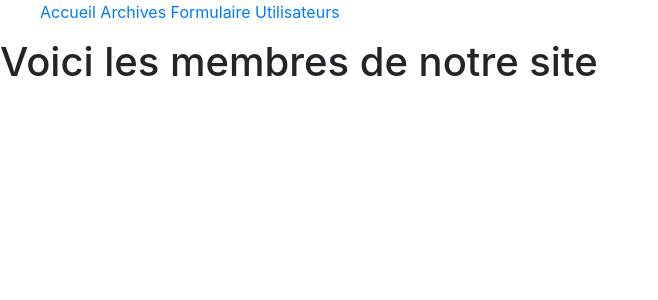
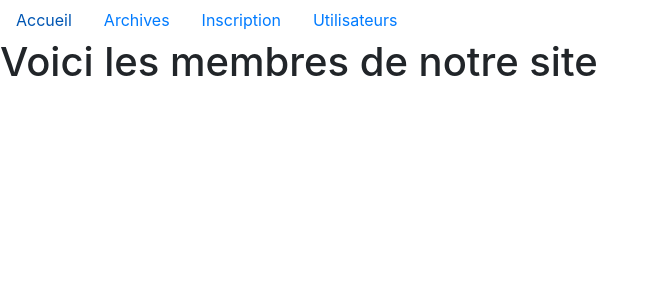
Before and after one commit to CBo9/MVCProject, a PHP site: page /index.php?a=users in a window 1280 px wide. Shown: the top 300 px of the page, without its empty margins (0-658 px from the left). Run offline with PHP 8.4, Linux system fonts and the light colour scheme; data that the repository does not hold is empty; some libraries are stand-ins or nearby versions.

Commit message:
improved views

```diff
--- a/view/form.php
+++ b/view/form.php
@@ -1,6 +1,7 @@
 <?php $title='Formulaire';
 
 ob_start();?>
+<h1>Formulaire d'inscription</h1>
 <form action="index.php?a=newUser" method="POST">
 	<div class="form-group row">
 		<label for="name" class="col-sm-2 form-control-label">Name</label>
--- a/view/layout.php
+++ b/view/layout.php
@@ -11,11 +11,19 @@
 	</head>
 	<body>
 		<header>
-			<ul>
-				<a href="index.php">Accueil</a>
-				<a href="index.php?a=archives">Archives</a>
-				<a href="index.php?a=form">Formulaire</a>
-				<a href="index.php?a=users">Utilisateurs</a>
+			<ul class="nav">
+			  <li class="nav-item">
+			    <a class="nav-link active" href="index.php">Accueil</a>
+			  </li>
+			  <li class="nav-item">
+			    <a class="nav-link" href="index.php?a=archives">Archives</a>
+			  </li>
+			  <li class="nav-item">
+			    <a class="nav-link" href="index.php?a=form">Inscription</a>
+			  </li>
+			  <li class="nav-item">
+			    <a class="nav-link" href="index.php?a=users">Utilisateurs</a>
+			  </li>
 			</ul>
 		</header>
 		<?= $content?>
--- a/view/users.php
+++ b/view/users.php
@@ -6,9 +6,15 @@ ob_start();?>
 <h1>Voici les membres de notre site</h1>
 
 <?php
-while($user = $users->fetch()){
-echo "<p>". $user['name'] . "</p>";
-}
+while($user = $users->fetch()){?>
+<p>
+	<ul>
+		<li>Nom: <?= $user['name'];?></li>
+		<li>Email: <?= $user['email'];?></li>
+		<li>Mot de passe: <?php printf("%12.3s***", $user['password']);?></li>
+	</ul>
+</p>
+<?php }
 $content = ob_get_clean();
 
 require ('view/layout.php');?>
```
